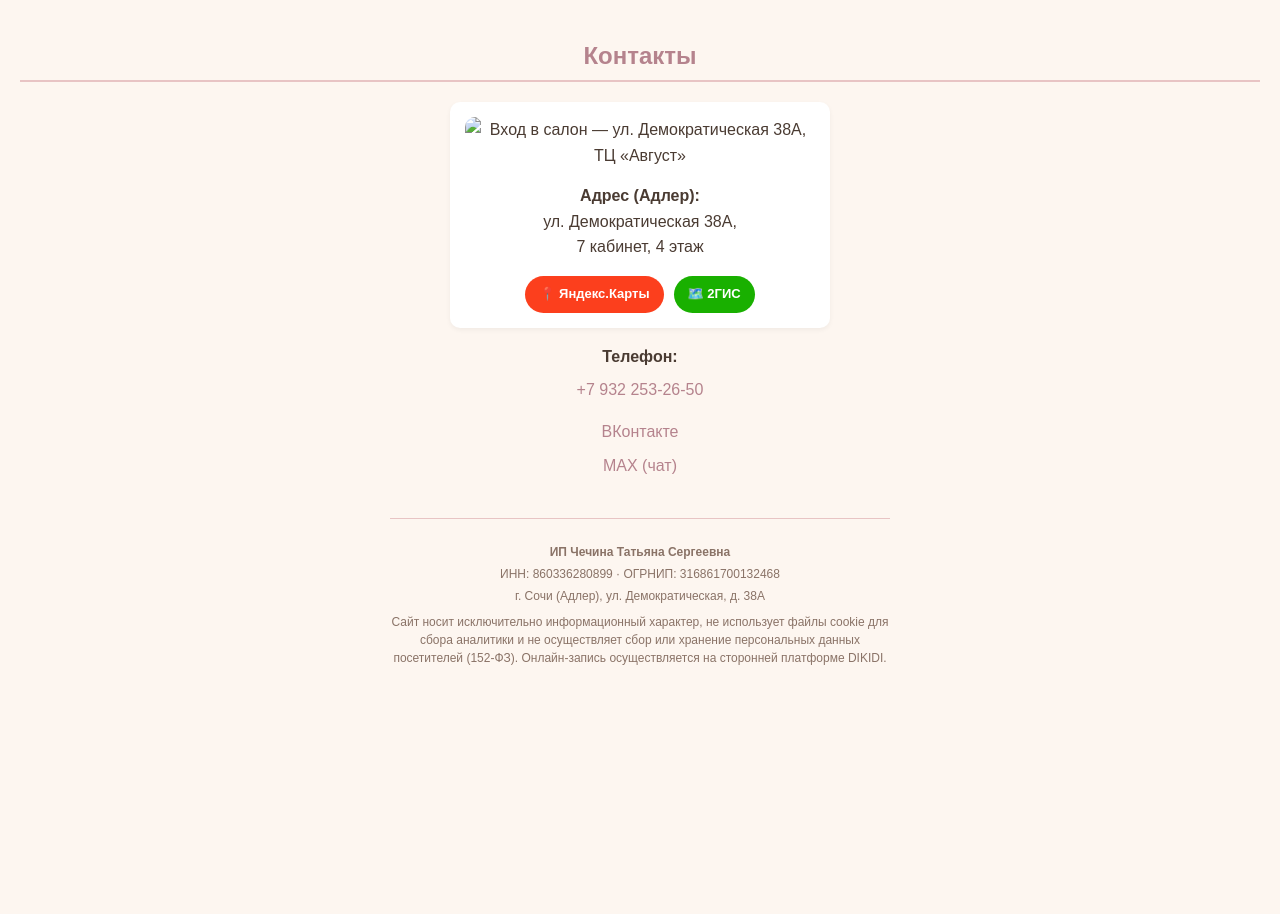
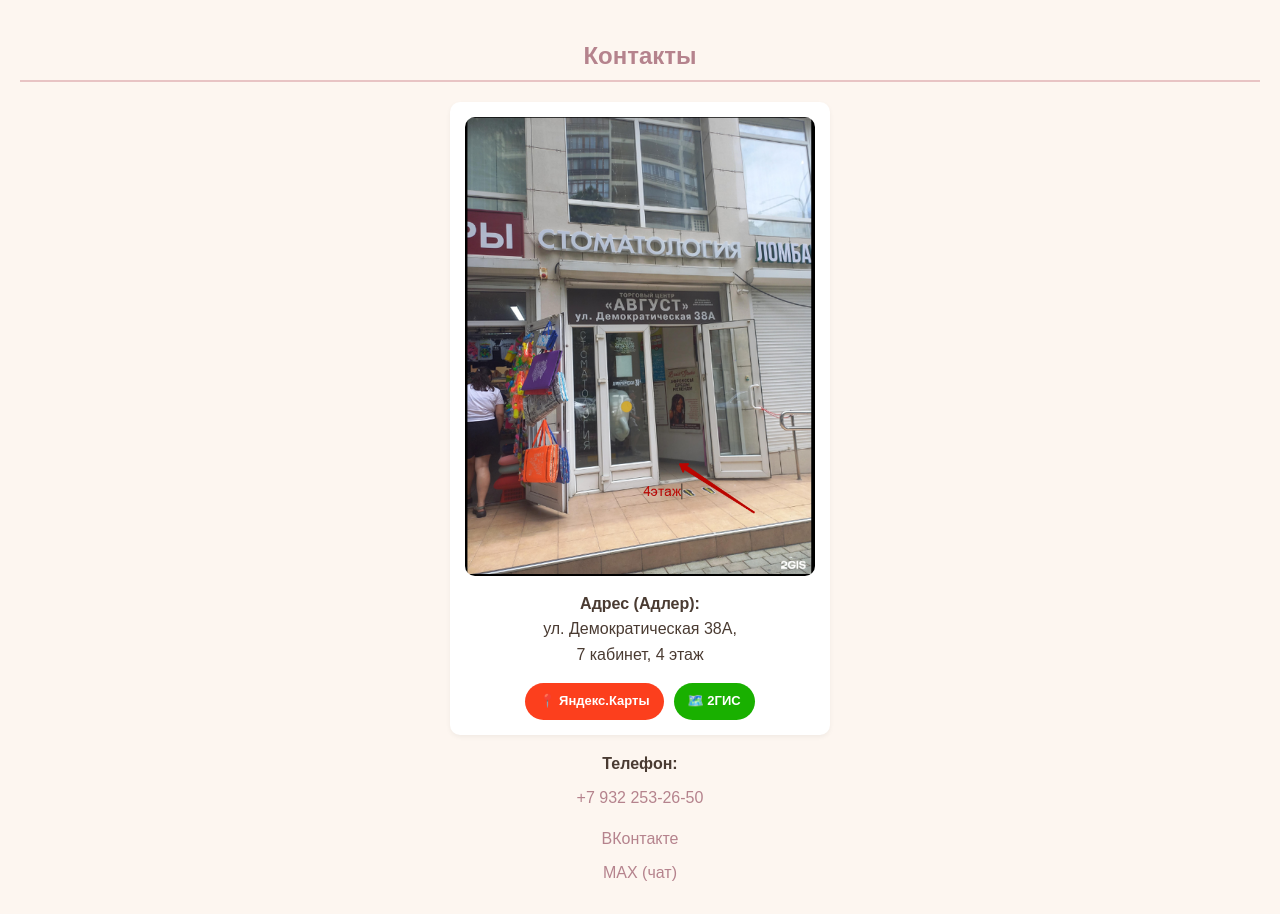
Before and after one commit to mrrewolt-jpg/lash-site, a plain HTML site: page index.html in a window 1280 px wide. Shown: the part 1613-2527 px from the top of the page. Before the commit the page ends 2308 px from the top, so only its background shows below. Drawn offline with Linux system fonts and the light colour scheme.

Commit message:
Update index.html

```diff
--- a/index.html
+++ b/index.html
@@ -194,7 +194,8 @@
 
     <h2>Контакты</h2>
     <div class="address">
-        <img src="vhod.jpg" alt="Вход в салон — ул. Демократическая 38А, ТЦ «Август»">
+        <!-- Если картинка в формате jpg, поменяй vhod.png на vhod.jpg -->
+        <img src="vhod.png" alt="Вход в салон — ул. Демократическая 38А, ТЦ «Август»">
         <p style="margin-top: 0;"><strong>Адрес (Адлер):</strong><br>ул. Демократическая 38А,<br>7 кабинет, 4 этаж</p>
         <div class="map-buttons">
             <a href="https://yandex.ru/maps/239/sochi/?ll=39.924583%2C43.424300&mode=routes&rtext=~43.424010%2C39.924788&rtt=auto&ruri=~ymapsbm1%3A%2F%2Forg%3Foid%3D170297749655&z=17.97" target="_blank" rel="noopener noreferrer" class="map-btn" style="background: #fc3f1d;">📍 Яндекс.Карты</a>
```
